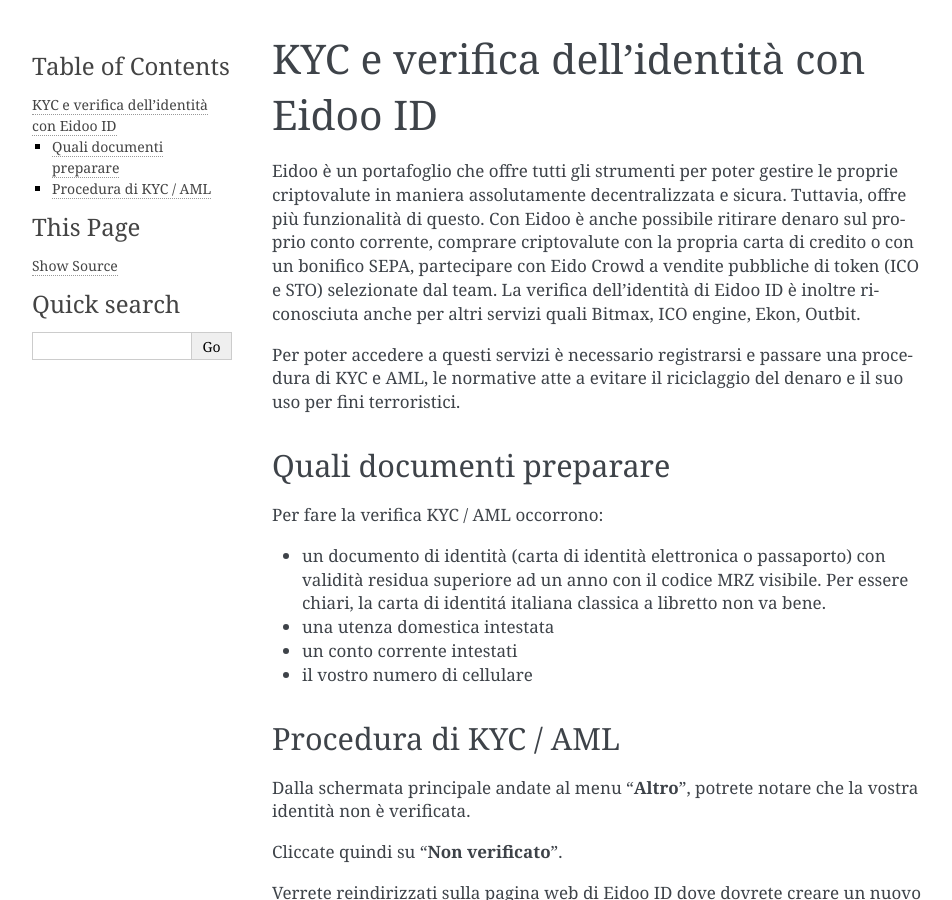
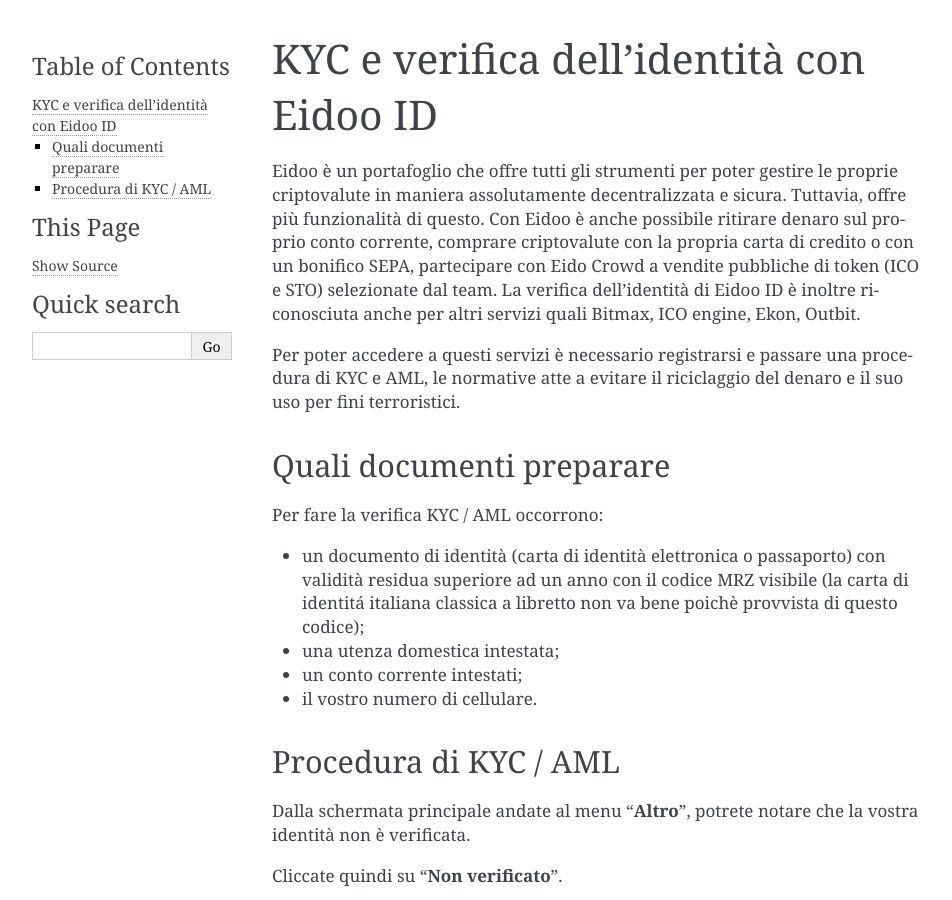
Before and after one commit to bloxster/eidoo, a Sphinx documentation site: the page built from docs/kyc.rst, in a window 1280 px wide and 900 px high. Shown: the whole window, without its empty margins (148-1100 px from the left). Built offline with Sphinx 7.4.7, drawn with Linux system fonts in a browser that asks for light colours.

Commit message:
Update kyc.rst

```diff
--- a/docs/kyc.rst
+++ b/docs/kyc.rst
@@ -12,10 +12,10 @@
 
 Per fare la verifica KYC / AML occorrono:
 
-- un documento di identità (carta di identità elettronica o passaporto) con validità residua superiore ad un anno con il codice MRZ visibile. Per essere chiari, la carta di identitá italiana classica a libretto non va bene.
-- una utenza domestica intestata
-- un conto corrente intestati
-- il vostro numero di cellulare
+- un documento di identità (carta di identità elettronica o passaporto) con validità residua superiore ad un anno con il codice MRZ visibile (la carta di identitá italiana classica a libretto non va bene poichè provvista di questo codice);
+- una utenza domestica intestata;
+- un conto corrente intestati;
+- il vostro numero di cellulare.
 
 Procedura di KYC / AML
 ----------------------
```
